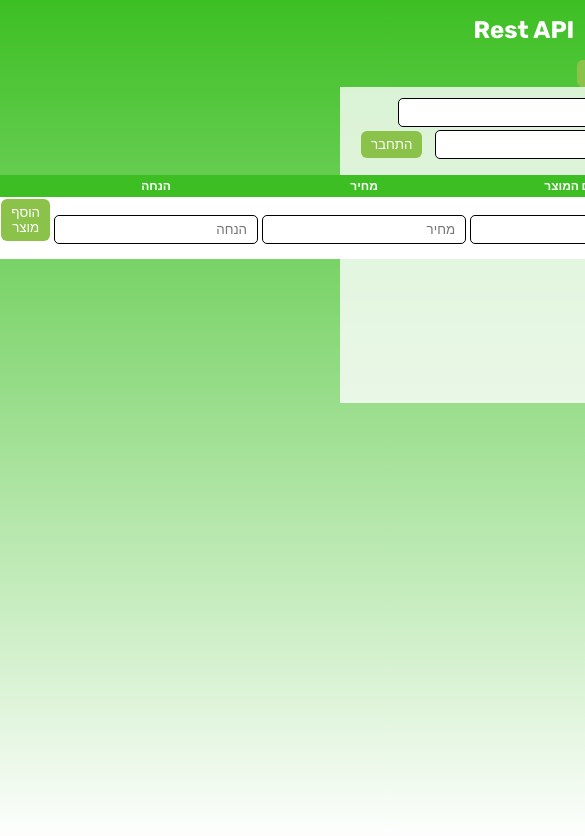
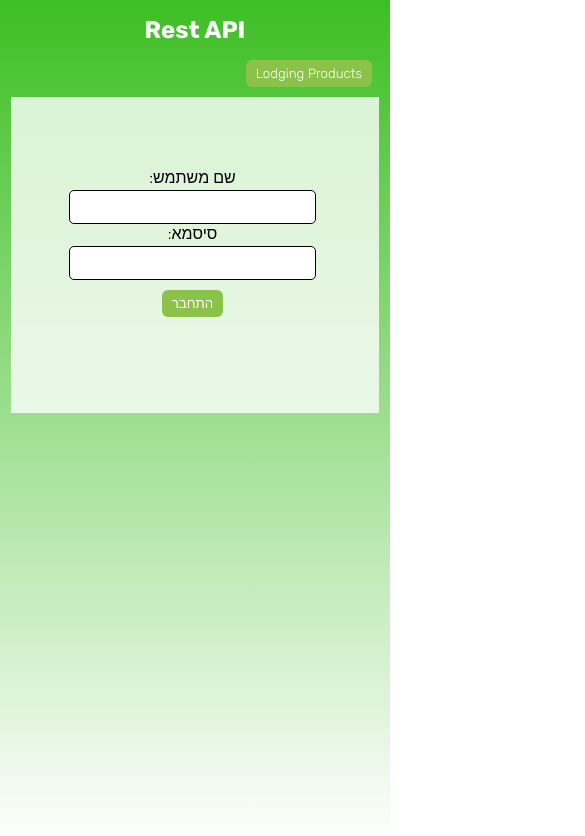
Before and after one commit to ChananelAzenkot/Rest-Api-Shop, a plain HTML site: page index.html in a window 390 px wide. Shown: the top 836 px of the page, 585 px wide, since content can reach past the window. Drawn offline with Linux system fonts and the light colour scheme; no server answers.

Commit message:
iphone13promax

```diff
--- a/style.css
+++ b/style.css
@@ -98,6 +98,9 @@ td {
     .frame {
         width: 90%;
         border-radius: 0px;
+        display: flex;
+        text-align: center;
+        justify-content: center;
     }
 
     h1 {
@@ -110,12 +113,21 @@ td {
 
     button {
         padding: 6px 10px;
+        margin: 10px;
     }
 
-    input, select {
+    input {
         padding: 6px 10px;
+        padding-right: 5px;
+        margin-top: 10;
+        display: flex;
+        flex-direction: column;
+        text-align: center;
+        align-items: center;
+        justify-content: center;
+        width: 230px;
+        height: 20px;
     }
-
     table {
         font-size: 12px;
     }
@@ -123,13 +135,15 @@ td {
     th, td {
         padding: 4px;
     }
-
-    .login, .user, .products {
-        display: block;
-    }
-
     .login {
         margin-bottom: 16px;
+        padding-right: 5px;
+        margin-top: 0;
+        display: flex;
+        flex-direction: column;
+        text-align: center;
+        align-items: center;
+        justify-content: center;
     }
 
     .user, .products {
```
